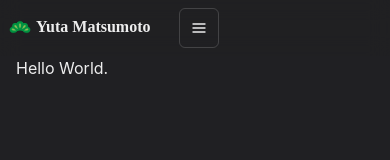
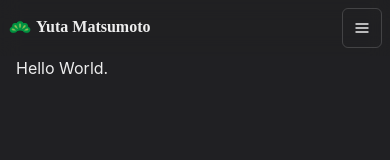
Before and after one commit to Yuta-Matsumoto999/profile, a Next.js app: page / in a window 390 px wide. Shown: the top 160 px of the page. Built offline with nearby package versions, Linux system fonts and the light colour scheme.

Commit message:
fix navbar when smartphone screen

```diff
--- a/src/components/navbar.tsx
+++ b/src/components/navbar.tsx
@@ -56,7 +56,7 @@ const NavBar = () => {
                 flexWrap='wrap'
                 p={2}
                 maxW='container.md'
-                justifyContent='center'
+                justifyContent='space-between'
             >
                 <Flex align='center' mr={5}>
                     <Heading as='h1' size='lg'>
@@ -83,7 +83,7 @@ const NavBar = () => {
                     </LinkItem>
                 </Stack>
 
-                <Box flex={1} justifyContent='right'>
+                <Box>
                     <Box ml={2} display={{ base: 'inline-block', md: 'none' }}>
                         <Menu>
                             <MenuButton
```
